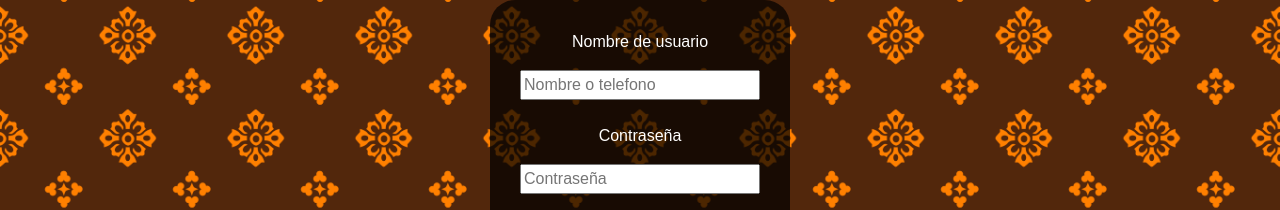
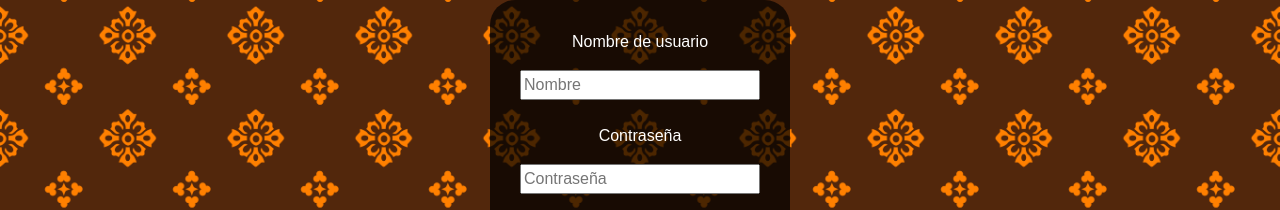
Before and after one commit to EliasF96/Brillat-front, a React (Vite) app: page /register in a window 1280 px wide. Shown: the part 170-380 px from the top of the page. Built offline with nearby package versions, Linux system fonts and the light colour scheme.

Commit message:
Update Register.jsx

```diff
--- a/components/Register.jsx
+++ b/components/Register.jsx
@@ -39,7 +39,7 @@ export const Register = () => {
             <Header />
             <form onSubmit={e => registerSubmit(e)} className='registerForm'>
                 <p>Nombre de usuario</p>
-                <input type="text" name="username" id="username" placeholder='Nombre o telefono' onChange={e => setFormValues(e.target)} /><br />
+                <input type="text" name="username" id="username" placeholder='Nombre' onChange={e => setFormValues(e.target)} /><br />
                 <p>Contraseña</p>
                 <input type="password" name="password" id="password" placeholder="Contraseña" onChange={e => setFormValues(e.target)} /><br />
                 <p>Repite tu contraseña</p>
```
